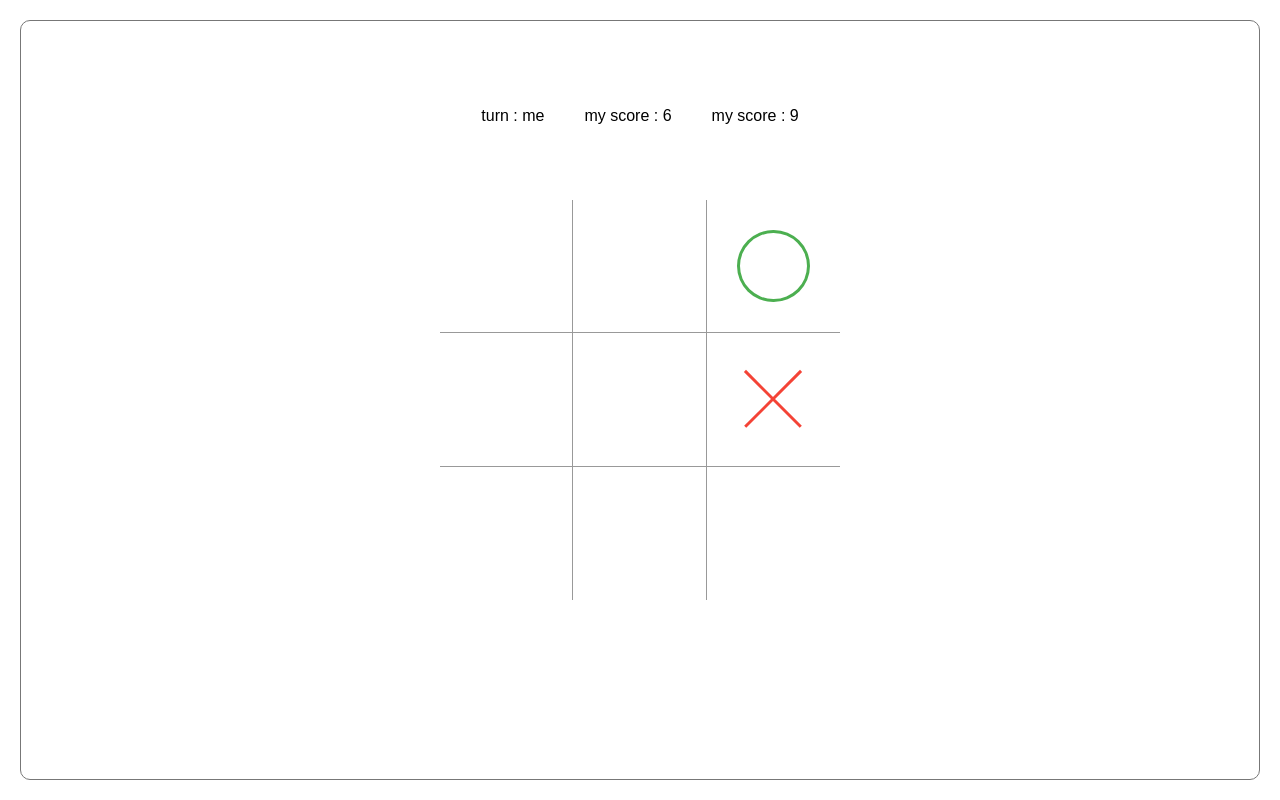
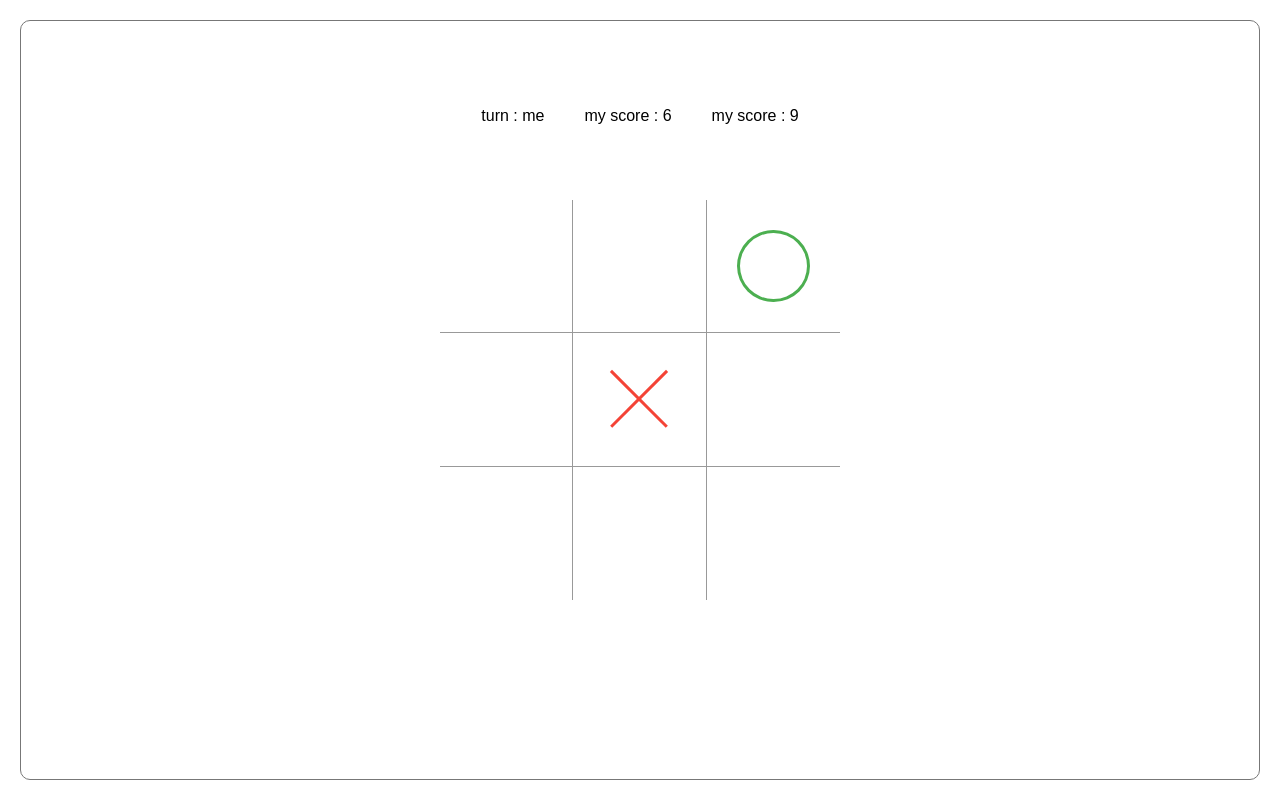
Before and after one commit to alirezakasirzare/vue-doz, a Vue app: page / in a window 1280 px wide. Built offline with nearby package versions, Linux system fonts and the light colour scheme.

Commit message:
dunamic the items

```diff
--- a/src/App.vue
+++ b/src/App.vue
@@ -1,20 +1,22 @@
 <template>
   <div class="container">
     <div class="info">
-      <p>turn : me</p>
+      <p ref="turn">turn : me</p>
       <p>my score : 6</p>
       <p>my score : 9</p>
     </div>
     <div class="game">
-      <div class="item"></div>
-      <div class="item"></div>
-      <div class="item item-me"></div>
-      <div class="item"></div>
-      <div class="item"></div>
-      <div class="item item-enemy"></div>
-      <div class="item"></div>
-      <div class="item"></div>
-      <div class="item"></div>
+      <div
+        v-for="(item, index) in items"
+        :key="index"
+        @click="
+          () => {
+            clickItemHandeler(index + 1);
+          }
+        "
+        class="item"
+        :class="{ [`item-${item}`]: item }"
+      ></div>
     </div>
   </div>
 </template>
@@ -22,7 +24,24 @@
 <script>
 export default {
   name: "App",
-  components: {},
+  data() {
+    return {
+      turn: "me",
+      items: [null, null, "me", null, "enemy", null, null, null, null],
+    };
+  },
+  methods: {
+    clickItemHandeler(id) {
+      alert(id);
+    },
+  },
+  mounted() {
+    let points = "";
+    setInterval(() => {
+      points = points === "..." ? "" : points + ".";
+      this.$refs.turn.innerHTML = `turn : ${this.turn} ${points}`;
+    }, 300);
+  },
 };
 </script>
 
@@ -66,10 +85,16 @@ export default {
   display: flex;
   justify-content: center;
   align-items: center;
+  cursor: pointer;
+}
+
+.item.item-me,
+.item.item-enemy {
+  cursor: auto !important;
+  pointer-events: none;
 }
 .item:not(.item-me, .item-enemy):hover {
   background-color: #eee;
-  cursor: pointer;
 }
 
 .item:nth-child(3n) {
```
